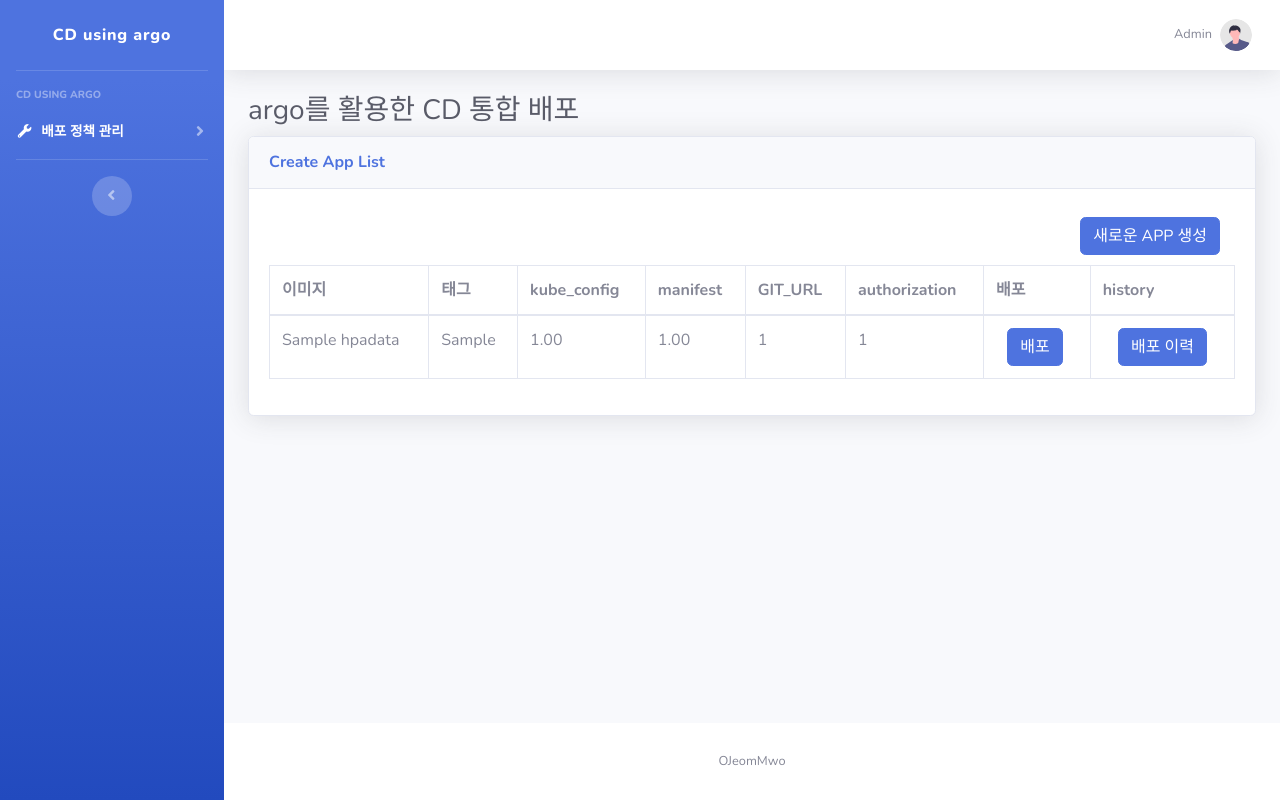
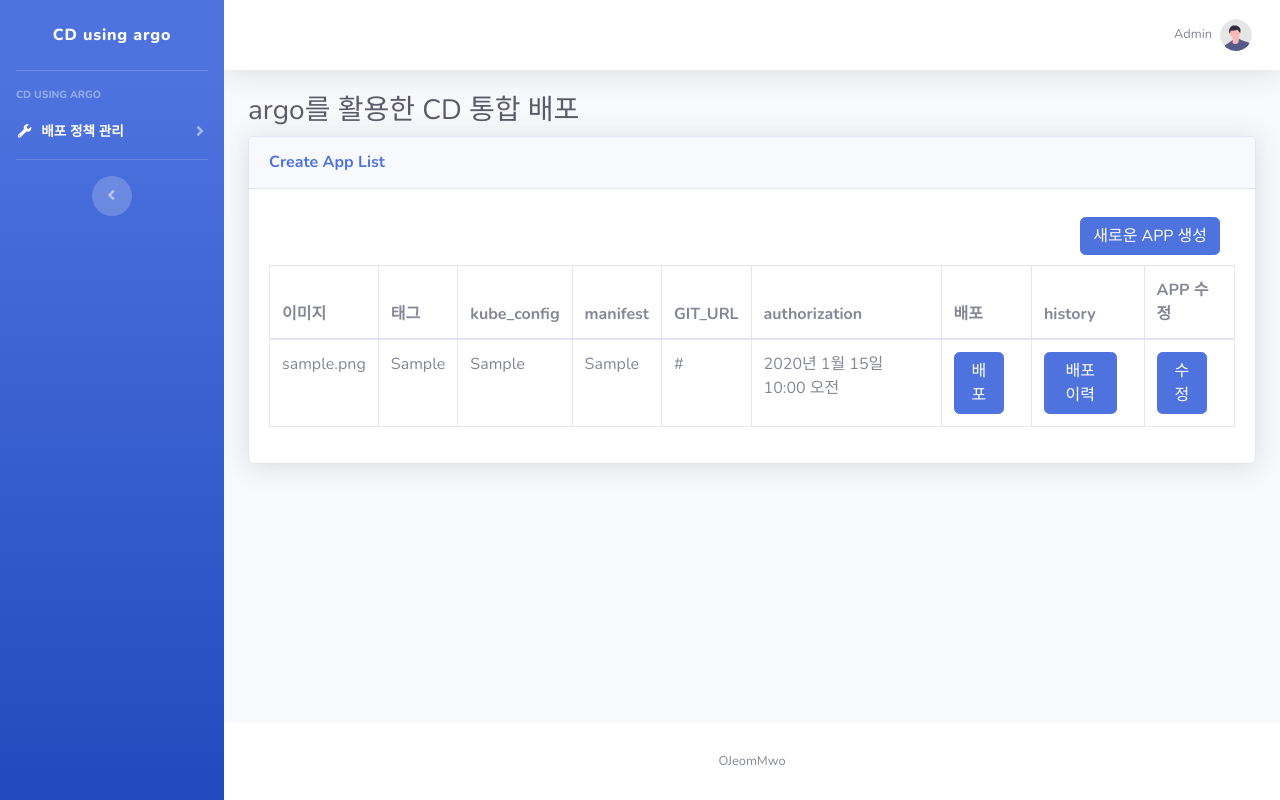
Before and after one commit to kakaocloudschool/django3, a Django app: page /board/list in a window 1280 px wide. Run offline with Django 4.2, Linux system fonts and the light colour scheme; tables that the repository leaves empty hold one stand-in row (values such as "Sample post"); some libraries are stand-ins or nearby versions.

Commit message:
update_model

```diff
--- a/board/models.py
+++ b/board/models.py
@@ -9,15 +9,15 @@ class Post(models.Model):
     create_date = models.DateTimeField(auto_now_add=True)
     writer = models.ForeignKey(User, on_delete=models.CASCADE) """
 
-# HPA 스케줄러 모델
-class Hpadata(models.Model):
-    id = models.AutoField(primary_key=True)
-    namespace = models.CharField(max_length=100)
-    container = models.CharField(max_length=100)
-    hpa = models.CharField(max_length=20)
-    maxcpu = models.DecimalField(decimal_places=2, max_digits=5)
-    maxram = models.DecimalField(decimal_places=2, max_digits=5)
-    minrep = models.IntegerField()
-    maxrep = models.IntegerField()
-    autosche = models.BooleanField()
-    promql = models.TextField()
+# app 생성
+class Appcreate(models.Model):
+    appname = models.CharField(max_length=100, primary_key=True)
+    cn_img = models.CharField(max_length=100)
+    tag = models.CharField(max_length=20)
+    kube_cfg = models.CharField(max_length=100)
+    kube_mani = models.TextField()
+    repo_url = models.TextField()
+    ins_date = models.DateTimeField(auto_now_add=False)
+    ins_id = models.CharField(max_length=100)
+    up_date = models.DateTimeField(auto_now_add=True)
+    up_id = models.CharField(max_length=100)
--- a/board/views.py
+++ b/board/views.py
@@ -1,22 +1,22 @@
 from django.contrib.auth.decorators import login_required
 from django.shortcuts import render, redirect
 
-from board.models import Hpadata
+from board.models import Appcreate
 
 # 로그인 시 처음 보이는 페이지
 def list(request):
-    hpadata = Hpadata.objects.all()
-    context = {'hpadatas': hpadata}
+    appcreate = Appcreate.objects.all()
+    context = {'appcreates': appcreate}
     return render(request, 'index.html', context)
 
-def popup(request):
+def appcreate(request):
     print("hello")
-    return render(request, 'addschedule.html')
+    return render(request, 'appcreate.html')
 
 #@login_required(login_url='/user/login')
 def delete(request, bid):
-    hpadata = Hpadata.objects.get(id=bid)
-    hpadata.delete() # +
+    appcreate = Appcreate.objects.get(id=bid)
+    appcreate.delete() # +
     return redirect('/board/list') # +
 
     # user 추가 시 응용
--- a/config/settings.py
+++ b/config/settings.py
@@ -87,7 +87,7 @@ pymysql.install_as_MySQLdb()
 DATABASES = {
     'default': {
         'ENGINE': 'django.db.backends.mysql',
-        'NAME': 'scheduler',
+        'NAME': 'argocd',
         'USER': 'root',
         'PASSWORD': 'test123',
         'HOST': '127.0.0.1',
--- a/config/urls.py
+++ b/config/urls.py
@@ -24,7 +24,7 @@ urlpatterns = [
 
     path('board/list', board.views.list, name='board_list'),
     path('board/list/<int:bid>', board.views.list, name='board_list'),
-    path('board/popup', board.views.popup, name='board_popup'),
+    path('board/appcreate', board.views.appcreate, name='appcreate'),
     path('board/delete/<int:bid>', board.views.delete, name='board_delete'),
     #path('board/read/<int:bid>', board.views.read),
 
--- a/templates/index.html
+++ b/templates/index.html
@@ -133,7 +133,7 @@
                             <div class="my-2">
 
                                 <!--추가-->
-                                <a href="#" onclick="showPopup();" class="btn btn-primary" style="float:right; margin-right:15px;">
+                                <a href="#" onclick="showPopup1();" class="btn btn-primary" style="float:right; margin-right:15px;">
                                     <span class="icon text-white-50">
                                     </span>
                                     <span class="text">새로운 APP 생성</span>
@@ -154,32 +154,39 @@
                                             <th>authorization</th>
                                             <th>배포</th>
                                             <th>history</th>
+                                            <th>APP 수정</th>
                                         </tr>
                                     </thead>
                                     <tbody>
-                                        {% for hpadata in hpadatas %}
+                                        {% for appcreate in appcreates %}
                                         <tr>
-                                            <td onClick="">{{ hpadata.namespace }}</td>
-                                            <td onClick="">{{ hpadata.container }}</td>
-                                            <td onClick="">{{ hpadata.maxcpu }}</td>
-                                            <td onClick="">{{ hpadata.maxram }}</td>
-                                            <td onClick="">{{ hpadata.maxrep }}</td>
-                                            <td onClick="">{{ hpadata.minrep }}</td>
+                                            <td onClick="">{{ appcreate.cn_img }}</td>
+                                            <td onClick="">{{ appcreate.tag }}</td>
+                                            <td onClick="">{{ appcreate.kube_cfg }}</td>
+                                            <td onClick="">{{ appcreate.kube_mani }}</td>
+                                            <td onClick="">{{ appcreate.repo_url }}</td>
+                                            <td onClick="">{{ appcreate.ins_date }}</td>
                                             <td>
-                                                <a href="{% url 'board_delete' hpadata.id %}" class="btn btn-primary" style="float:right; margin-right:15px;">
+                                                <a href="{% url 'board_delete' appcreate.appname %}" class="btn btn-primary" style="float:right; margin-right:15px;">
                                                     <span class="icon text-white-50">
                                                     </span>
                                                     <span class="text">배포</span>
                                                 </a>
                                             </td>
                                             <td>
-                                                <a href="{% url 'board_delete' hpadata.id %}" class="btn btn-primary" style="float:right; margin-right:15px;">
+                                                <a href="{% url 'board_delete' appcreate.appname %}" class="btn btn-primary" style="float:right; margin-right:15px;">
                                                     <span class="icon text-white-50">
                                                     </span>
                                                     <span class="text">배포 이력</span>
                                                 </a>
                                             </td>
-
+                                            <td>
+                                                <a href="{% url 'board_delete' appcreate.appname %}" class="btn btn-primary" style="float:right; margin-right:15px;">
+                                                    <span class="icon text-white-50">
+                                                    </span>
+                                                    <span class="text">수정</span>
+                                                </a>
+                                            </td>
                                         </tr>
                                         {% endfor %}
                                     </tbody>
@@ -237,7 +244,7 @@
 
 
     <script>
-        function showPopup(){
+        function showPopup1(){
             var width = 600;
             var height = 500;
             var top = 50;
@@ -248,7 +255,7 @@
 
             left += window.screenLeft;
 
-            window.open( "{% url 'board_popup' %}","addschedule","width=" + width + ", height=" + height + ", top=" + top + ", left=" + left );
+            window.open( "{% url 'appcreate' %}","appcreate","width=" + width + ", height=" + height + ", top=" + top + ", left=" + left );
         }
     </script>
 
```
Also changed, not shown: board/__init__.py (deleted), board/migrations/0001_initial.py, config/__init__.py (deleted), user/__init__.py (deleted), user/migrations/0001_initial.py (deleted), user/migrations/__init__.py (deleted).
